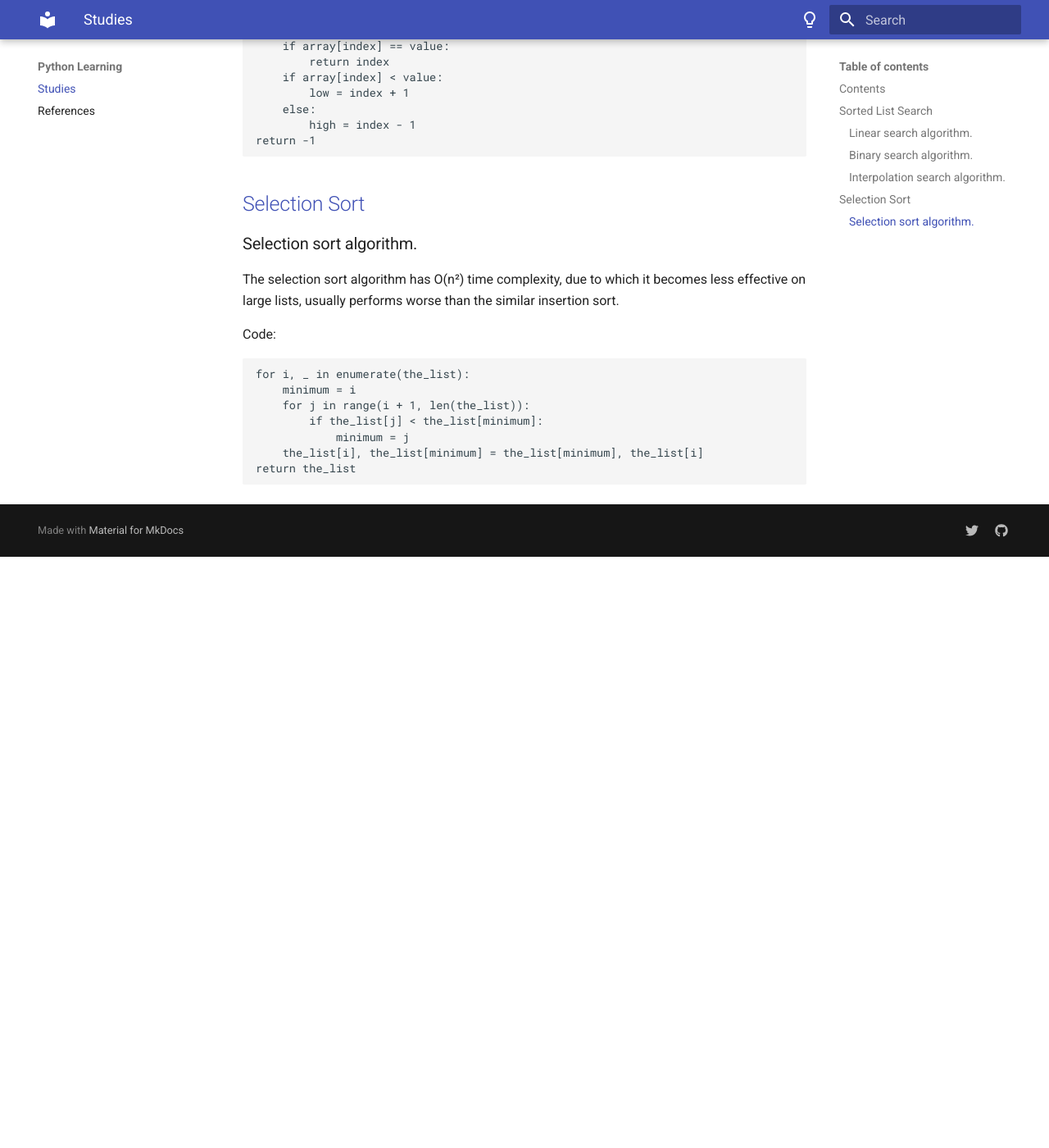
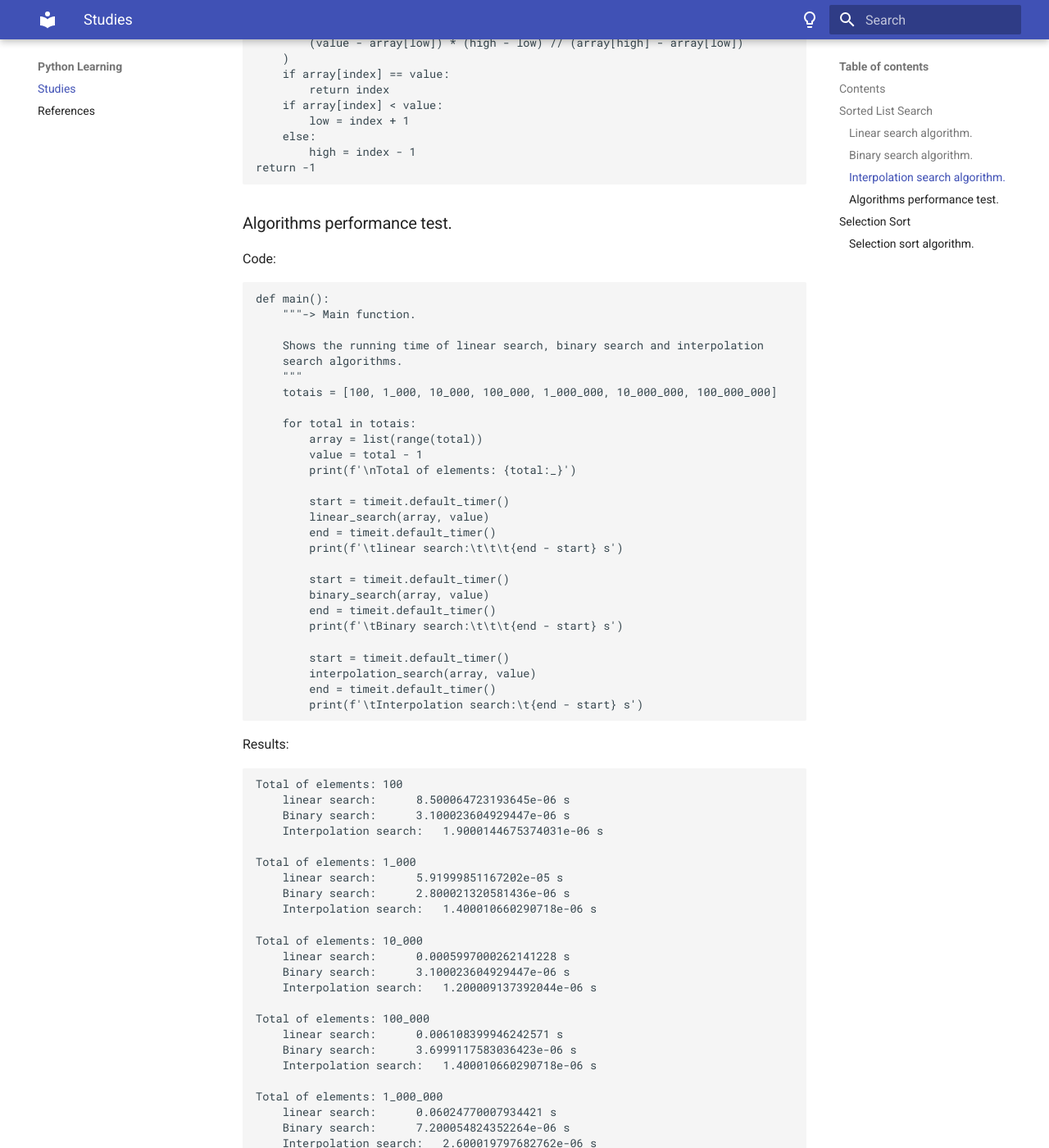
Before and after one commit to cicerohr/Python_Learning, an MkDocs documentation site: the page built from docs/index.md, in a window 1280 px wide and 1400 px high, scrolled down 2335 px. Shown: the whole window at 82% size. Built offline with MkDocs 1.6.1 and Material for MkDocs 9.7.7, drawn with Linux system fonts in a browser that asks for light colours; before the commit the page ends 3014 px from its top, so only the background shows below that; some of the changed text lies outside the part shown.

Commit message:
Added the performance of algorithms in the documentation.

```diff
--- a/docs/index.md
+++ b/docs/index.md
@@ -10,6 +10,7 @@ performance of algorithms.
     * [Linear search algorithm.](#linear-search-algorithm)
     * [Binary search algorithm.](#binary-search-algorithm)
     * [Interpolation search algorithm.](#interpolation-search-algorithm)
+    * [Algorithms performance test.](#algorithms-performance-test)
 * Selection Sort
     * [Selection sort algorithm.](#selection-sort-algorithm)
 
@@ -103,6 +104,77 @@ Code:
             high = index - 1
     return -1
 
+### Algorithms performance test.
+Code:
+
+    def main():
+        """-> Main function.
+
+        Shows the running time of linear search, binary search and interpolation
+        search algorithms.
+        """
+        totais = [100, 1_000, 10_000, 100_000, 1_000_000, 10_000_000, 100_000_000]
+
+        for total in totais:
+            array = list(range(total))
+            value = total - 1
+            print(f'\nTotal of elements: {total:_}')
+
+            start = timeit.default_timer()
+            linear_search(array, value)
+            end = timeit.default_timer()
+            print(f'\tlinear search:\t\t\t{end - start} s')
+
+            start = timeit.default_timer()
+            binary_search(array, value)
+            end = timeit.default_timer()
+            print(f'\tBinary search:\t\t\t{end - start} s')
+
+            start = timeit.default_timer()
+            interpolation_search(array, value)
+            end = timeit.default_timer()
+            print(f'\tInterpolation search:\t{end - start} s')
+
+Results:
+
+    Total of elements: 100
+        linear search:		8.500064723193645e-06 s
+        Binary search:		3.100023604929447e-06 s
+        Interpolation search:	1.9000144675374031e-06 s
+
+    Total of elements: 1_000
+        linear search:		5.91999851167202e-05 s
+        Binary search:		2.800021320581436e-06 s
+        Interpolation search:	1.400010660290718e-06 s
+
+    Total of elements: 10_000
+        linear search:		0.0005997000262141228 s
+        Binary search:		3.100023604929447e-06 s
+        Interpolation search:	1.200009137392044e-06 s
+
+    Total of elements: 100_000
+        linear search:		0.006108399946242571 s
+        Binary search:		3.6999117583036423e-06 s
+        Interpolation search:	1.400010660290718e-06 s
+
+    Total of elements: 1_000_000
+        linear search:		0.06024770007934421 s
+        Binary search:		7.200054824352264e-06 s
+        Interpolation search:	2.600019797682762e-06 s
+
+    Total of elements: 10_000_000
+        linear search:		0.7200529000256211 s
+        Binary search:		1.8299906514585018e-05 s
+        Interpolation search:	2.800021320581436e-06 s
+
+    Total of elements: 100_000_000
+        linear search:		11.250430999905802 s
+        Binary search:		0.0008574000094085932 s
+        Interpolation search:	0.00018770003225654364 s
+
+    Process finished with exit code 0
+
+
 ## [Selection Sort](../src/selection_sort.py)
 
 ### Selection sort algorithm.
```
